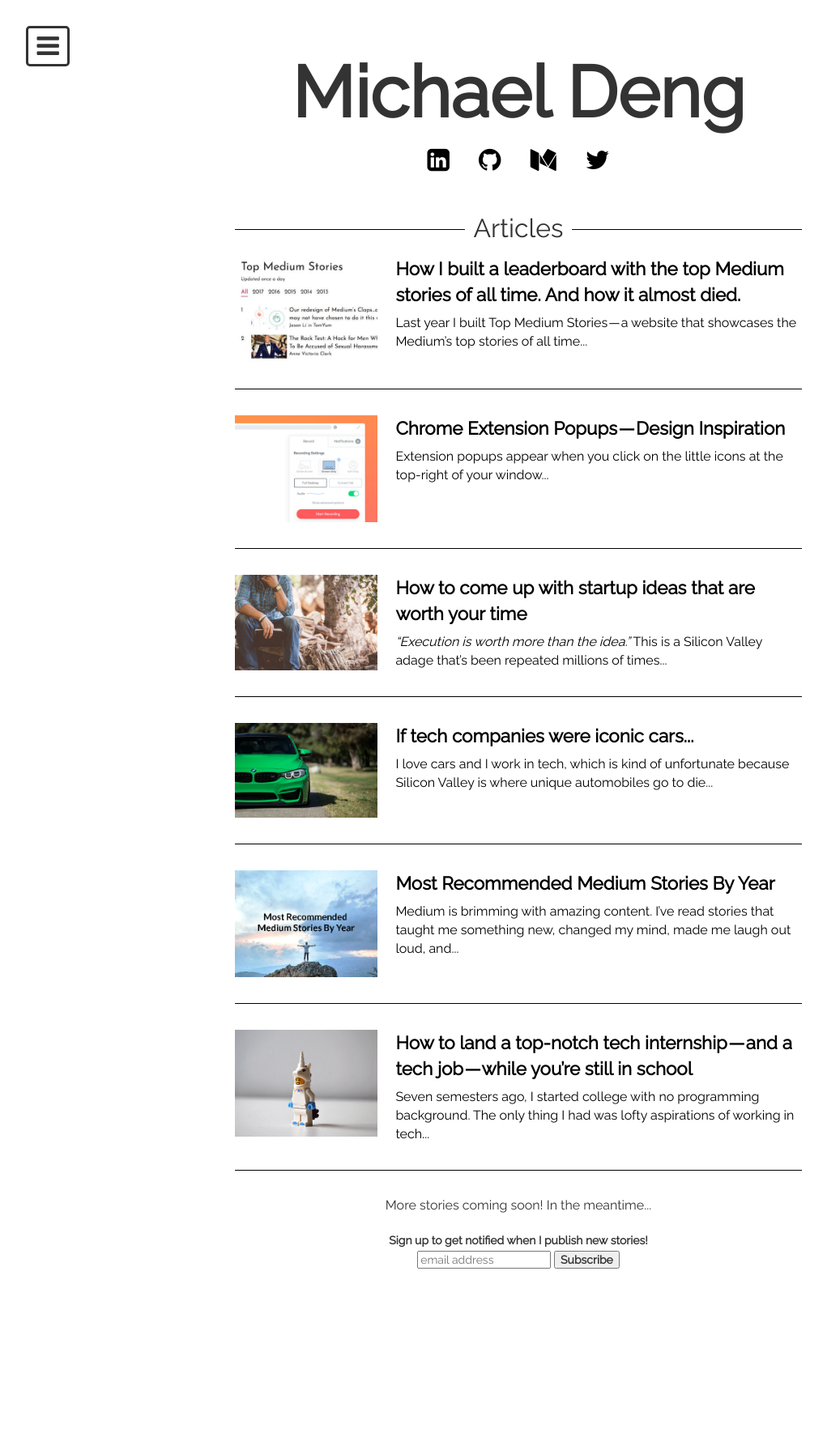
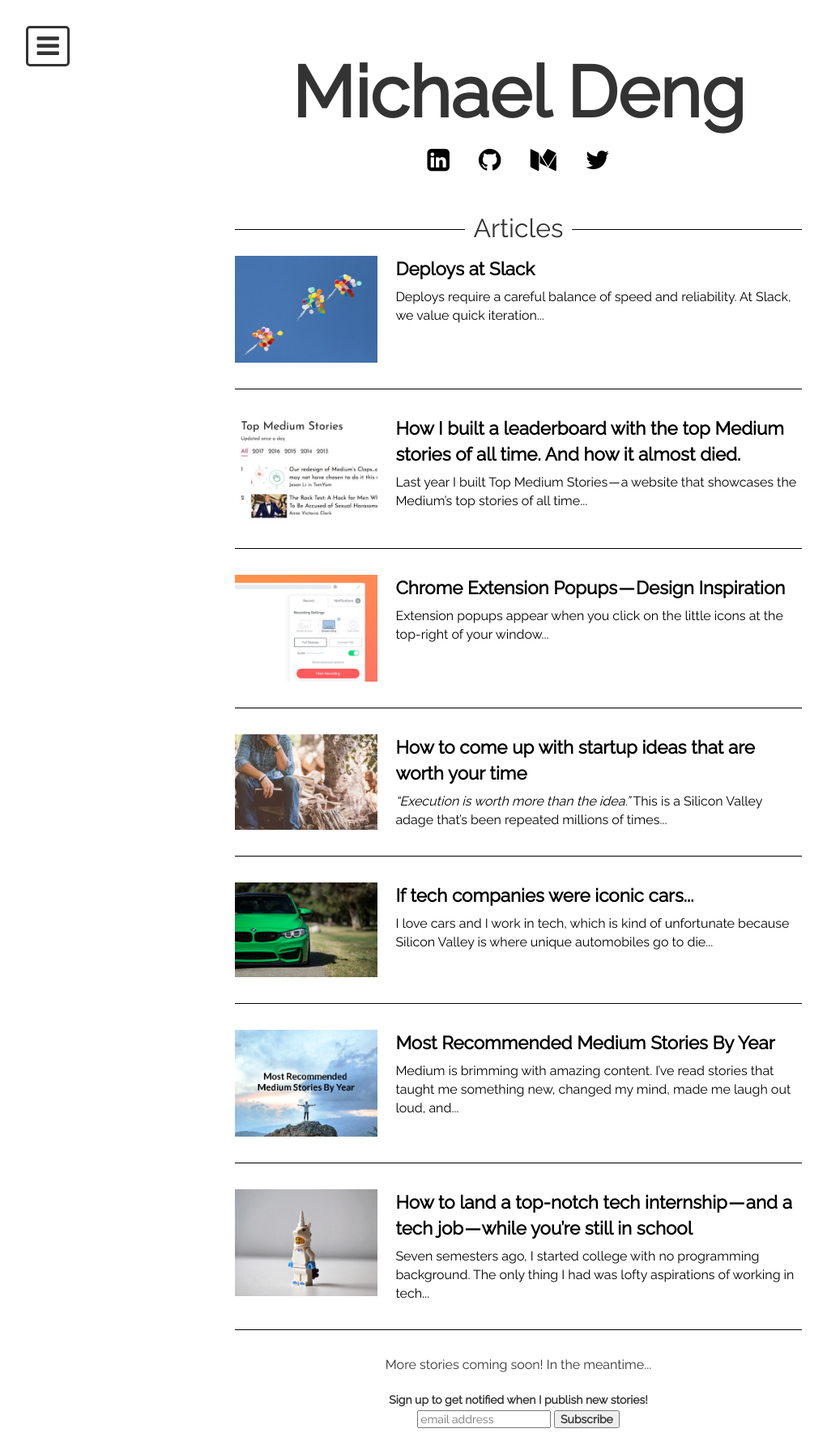
Before and after one commit to michael-deng/michael-deng.github.io, a Jekyll site: the page index.html, which Jekyll copies as it is, in a window 1280 px wide. Shown: the whole page at 81% size, without its empty margins (0-1021 px from the left). Built offline with Jekyll 4.4.1, drawn with Linux system fonts in a browser that asks for light colours; nearby versions of some CDN libraries; Markdown is read by kramdown in place of the engine named in the settings; comment, search, counter and statistics services are not loaded; before the commit the page ends 1599 px from its top, so only the background shows below that.

Commit message:
Add new article

```diff
--- a/index.html
+++ b/index.html
@@ -43,6 +43,24 @@
 
                       <div class="medium-heading">
                         <span>Articles</span>
+                      </div>
+
+                      <div class="medium-story">
+                        <div class="medium-image">
+                          <a href="https://slack.engineering/deploys-at-slack-cd0d28c61701">
+                            <img src="images/balloons.jpeg">
+                          </a>
+                        </div>
+                        <div class="medium-title">
+                          <a href="https://slack.engineering/deploys-at-slack-cd0d28c61701">
+                            Deploys at Slack
+                          </a>
+                        </div>
+                        <div class="medium-caption">
+                          <a href="https://slack.engineering/deploys-at-slack-cd0d28c61701">
+                            Deploys require a careful balance of speed and reliability. At Slack, we value quick iteration...
+                          </a>
+                        </div>
                       </div>
 
                       <div class="medium-story">
```
Also changed, not shown: images/balloons.jpeg (added).
